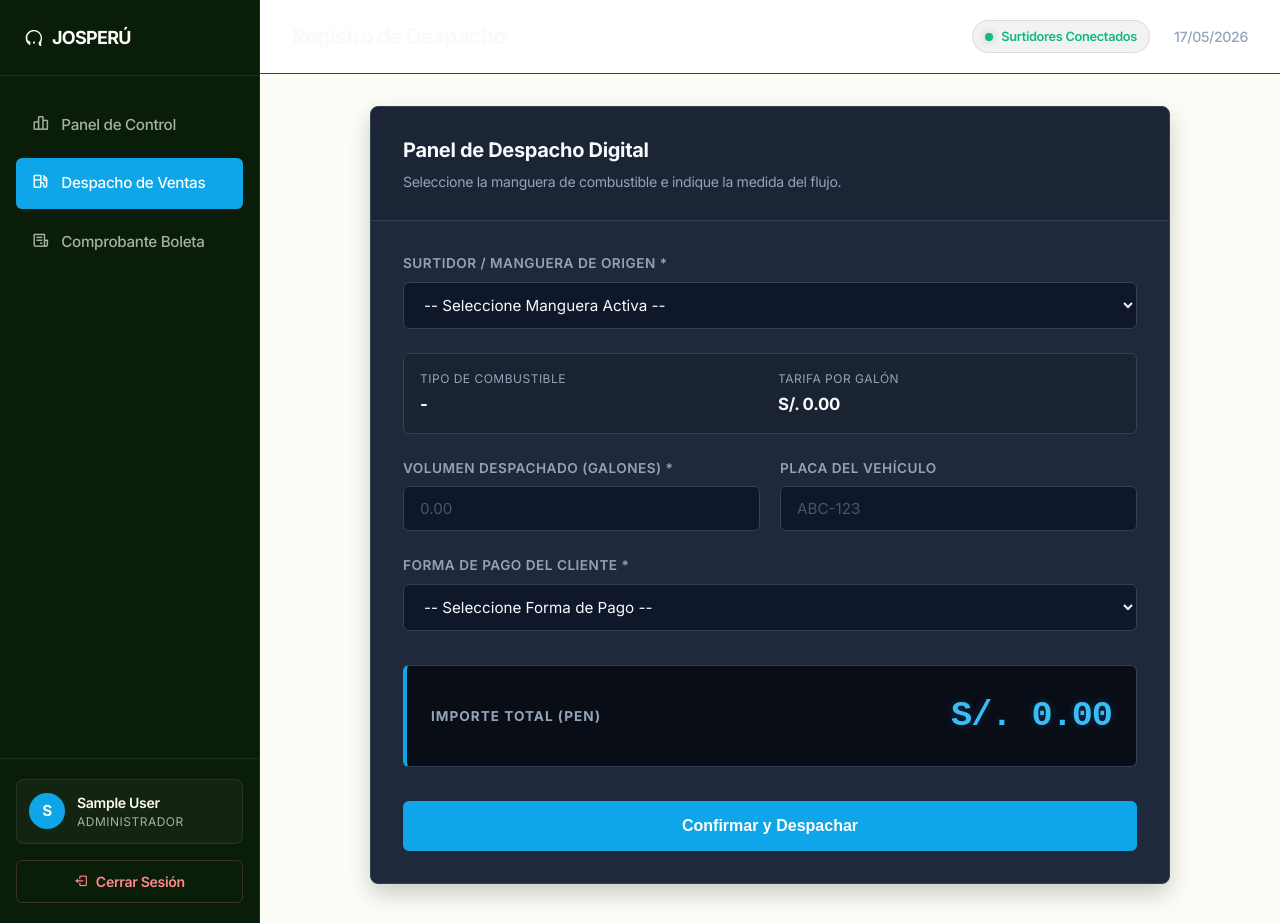
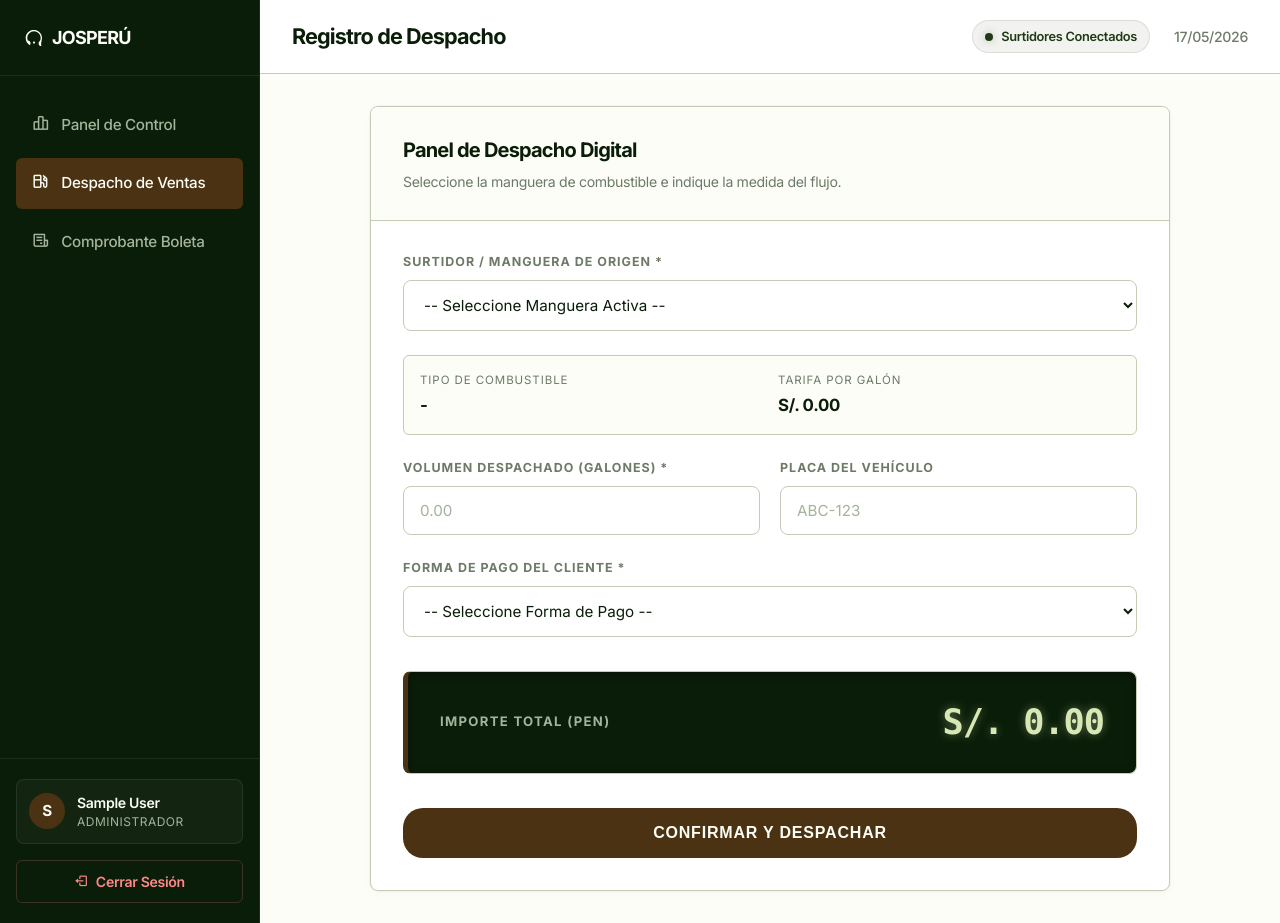
Before and after one commit to Jospi04/sistemav2, a PHP site: page /ventas in a window 1280 px wide. Run offline with PHP 8.4, Linux system fonts and the light colour scheme; the visitor is signed in with stand-in values (Sample User, id 1); data comes from the database, SQL or seed files in the repository.

Commit message:
design: rediseñar interfaz de ventas y boletas al estilo premium Adaline Canvas Ice

```diff
--- a/assets/css/ventas.css
+++ b/assets/css/ventas.css
@@ -1,18 +1,10 @@
-/* ==========================================
-   ESTILOS DE LA INTERFAZ DE VENTAS (ventas.css)
-   ========================================== */
+/* ==========================================================================
+   ADALINE DESIGN SYSTEM — ESTILOS DE LA INTERFAZ DE VENTAS (ventas.css)
+   ========================================================================== */
 
-/* Variables CSS Globales */
+/* Variables locales */
 :root {
-    --bg-primary: #0F172A;
-    --bg-secondary: #1E293B;
-    --text-main: #F8FAFC;
-    --text-muted: #94A3B8;
-    --accent-color: #0EA5E9;
-    --accent-hover: #0284C7;
-    --border-color: #334155;
-    --success-color: #10B981;
-    --danger-color: #EF4444;
+    --danger-color: #b82d1d; /* Rojo de error */
 }
 
 /* Contenedor General */
@@ -108,21 +101,22 @@
 .dispatch-card {
     background-color: var(--bg-secondary);
     border: 1px solid var(--border-color);
-    border-radius: 8px;
-    box-shadow: 0 10px 25px rgba(0, 0, 0, 0.2);
+    border-radius: var(--radius-cards);
+    box-shadow: var(--shadow-subtle);
     overflow: hidden;
 }
 
 .card-title-bar {
     padding: 28px 32px;
     border-bottom: 1px solid var(--border-color);
-    background-color: rgba(0, 0, 0, 0.1);
+    background-color: #fbfdf6; /* Canvas Ice de cabecera */
 }
 
 .card-title-bar h2 {
     font-size: 1.25rem;
     font-weight: 700;
     margin-bottom: 6px;
+    letter-spacing: -0.04em;
     color: var(--text-main);
 }
 
@@ -146,10 +140,10 @@
 }
 
 .form-group label {
-    font-size: 0.85rem;
-    font-weight: 600;
+    font-size: 0.78rem;
+    font-weight: 700;
     color: var(--text-muted);
-    letter-spacing: 0.5px;
+    letter-spacing: 0.08em;
     text-transform: uppercase;
 }
 
@@ -162,10 +156,10 @@
 .dispatch-form input[type="text"],
 .dispatch-form input[type="number"] {
     width: 100%;
-    background-color: var(--bg-primary);
+    background-color: #ffffff;
     border: 1px solid var(--border-color);
-    border-radius: 6px;
-    padding: 12px 16px;
+    border-radius: var(--radius-inputs);
+    padding: 14px 16px;
     color: var(--text-main);
     font-family: inherit;
     font-size: 0.95rem;
@@ -176,11 +170,11 @@
 .dispatch-form select:focus,
 .dispatch-form input:focus {
     border-color: var(--accent-color);
-    box-shadow: 0 0 0 3px rgba(14, 165, 233, 0.12);
+    box-shadow: 0 0 0 3px rgba(74, 50, 18, 0.08);
 }
 
 .dispatch-form input::placeholder {
-    color: #475569;
+    color: #a4b39b;
 }
 
 /* Filas dobles */
@@ -195,7 +189,7 @@
     display: grid;
     grid-template-columns: 1fr 1fr;
     gap: 16px;
-    background-color: rgba(0, 0, 0, 0.15);
+    background-color: #fbfdf6;
     border: 1px solid var(--border-color);
     border-radius: 6px;
     padding: 16px;
@@ -208,9 +202,9 @@
 }
 
 .info-block-label {
-    font-size: 0.75rem;
+    font-size: 0.72rem;
     text-transform: uppercase;
-    letter-spacing: 0.5px;
+    letter-spacing: 0.08em;
     color: var(--text-muted);
 }
 
@@ -220,32 +214,33 @@
     color: var(--text-main);
 }
 
-/* Billboard Total (Estilo Surtidor) */
+/* Billboard Total (Estilo Surtidor Digital de Lujo) */
 .billboard-total {
-    background-color: #090D16;
+    background-color: var(--color-sidebar-bg); /* Adaline Ink profundo */
     border: 1px solid var(--border-color);
-    border-left: 4px solid var(--accent-color);
-    border-radius: 6px;
-    padding: 24px;
+    border-left: 5px solid var(--accent-color);
+    border-radius: var(--radius-cards);
+    padding: 24px 32px;
     display: flex;
     justify-content: space-between;
     align-items: center;
     margin-top: 10px;
+    box-shadow: inset 0 2px 8px rgba(0, 0, 0, 0.4);
 }
 
 .billboard-label {
-    font-size: 0.85rem;
+    font-size: 0.82rem;
     font-weight: 700;
-    color: var(--text-muted);
-    letter-spacing: 1px;
+    color: var(--color-sidebar-muted);
+    letter-spacing: 0.1em;
 }
 
 .billboard-amount {
-    font-family: 'Courier New', Courier, monospace;
+    font-family: 'JetBrains Mono', monospace;
     font-size: 2.2rem;
     font-weight: 800;
-    color: #38BDF8; /* Color cian luminoso de surtidor */
-    text-shadow: 0 0 10px rgba(56, 189, 248, 0.2);
+    color: #d7e8b5; /* Forest Dew luminoso digital */
+    text-shadow: 0 0 10px rgba(215, 232, 181, 0.4);
     letter-spacing: -1px;
 }
 
@@ -257,18 +252,24 @@
 .btn-submit-dispatch {
     width: 100%;
     background-color: var(--accent-color);
-    color: #FFFFFF;
+    color: var(--bg-primary);
     border: none;
-    border-radius: 6px;
+    border-radius: var(--radius-buttons);
     padding: 16px;
     font-size: 1rem;
     font-weight: 700;
     cursor: pointer;
-    transition: background-color 0.2s ease;
+    text-transform: uppercase;
+    letter-spacing: 0.05em;
+    transition: background-color 0.2s ease, transform 0.1s ease;
 }
 
 .btn-submit-dispatch:hover {
     background-color: var(--accent-hover);
+}
+
+.btn-submit-dispatch:active {
+    transform: scale(0.98);
 }
 
 /* Responsividad */
```
Also changed, not shown: other parts of assets/css/ventas.css (+14 -13 lines), assets/css/boleta.css (+44 -45 lines).
